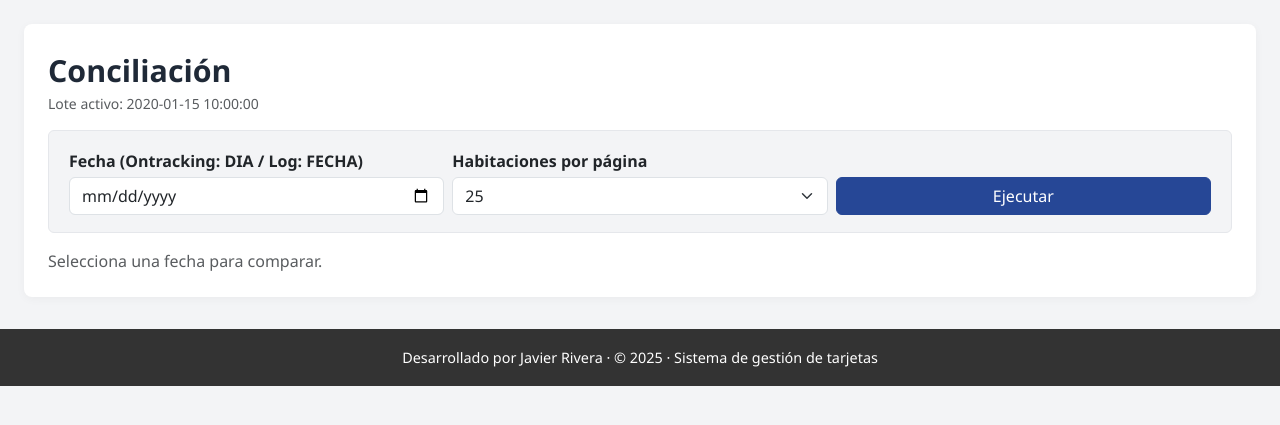
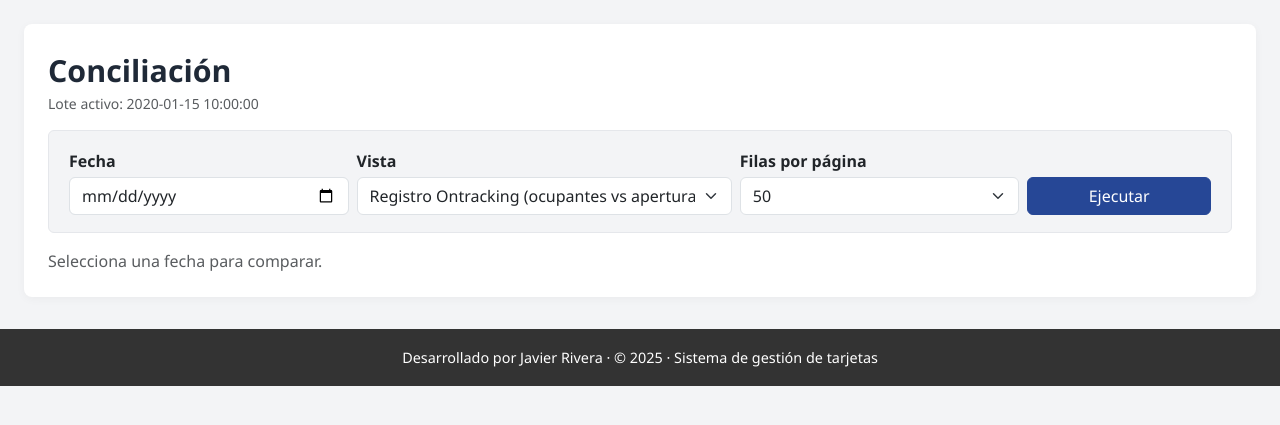
Before and after one commit to Javier-9690/comparativa_censo, a Flask app: page /conciliacion in a window 1280 px wide. Shown: the part 121-546 px from the top of the page. Run offline with Flask 3, Linux system fonts and the light colour scheme; tables that the repository leaves empty hold one stand-in row (values such as "Sample post"); parts of the project's set-up code (start-up, migrations or seed data) failed here and were passed over.

Commit message:
Update conciliacion.html

```diff
--- a/templates/conciliacion.html
+++ b/templates/conciliacion.html
@@ -19,16 +19,27 @@
 
   <div class="filter-card mb-3">
     <form method="get" action="{{ url_for('conciliacion') }}" class="row g-2 align-items-end">
-      <div class="col-12 col-md-4">
-        <label class="form-label fw-semibold mb-1">Fecha (Ontracking: DIA / Log: FECHA)</label>
+      <div class="col-12 col-md-3">
+        <label class="form-label fw-semibold mb-1">Fecha</label>
         <input class="form-control" type="date" name="date" value="{{ date_str or '' }}">
       </div>
 
       <div class="col-12 col-md-4">
-        <label class="form-label fw-semibold mb-1">Habitaciones por página</label>
+        <label class="form-label fw-semibold mb-1">Vista</label>
+        <select class="form-select" name="mode">
+          <option value="ontracking" {% if (mode or '') == 'ontracking' %}selected{% endif %}>
+            Registro Ontracking (ocupantes vs aperturas)
+          </option>
+          <option value="aperturas" {% if (mode or '') == 'aperturas' %}selected{% endif %}>
+            Aperturas (aperturas vs registro Ontracking)
+          </option>
+        </select>
+      </div>
+
+      <div class="col-12 col-md-3">
+        <label class="form-label fw-semibold mb-1">Filas por página</label>
+        {% set pp = per_page or 50 %}
         <select class="form-select" name="per_page">
-          {% set pp = per_page or 25 %}
-          <option value="10"  {% if pp == 10 %}selected{% endif %}>10</option>
           <option value="25"  {% if pp == 25 %}selected{% endif %}>25</option>
           <option value="50"  {% if pp == 50 %}selected{% endif %}>50</option>
           <option value="100" {% if pp == 100 %}selected{% endif %}>100</option>
@@ -36,9 +47,10 @@
         </select>
       </div>
 
-      <div class="col-12 col-md-4 d-flex justify-content-end">
+      <div class="col-12 col-md-2 d-flex justify-content-end">
         <button class="btn btn-primary-custom w-100" type="submit">Ejecutar</button>
       </div>
+
       <input type="hidden" name="page" value="1">
     </form>
   </div>
@@ -47,68 +59,94 @@
     <div class="text-muted">Selecciona una fecha para comparar.</div>
   {% else %}
 
-    <div class="text-muted small mb-2">
-      Página {{ page }} / {{ total_pages }} · {{ total }} habitaciones (Ontracking DIA={{ date_str }})
+    <div class="d-flex flex-wrap gap-2 mb-2">
+      <a class="btn btn-outline-primary btn-sm"
+         href="{{ url_for('conciliacion_export', date=date_str, view='ontracking') }}">
+        Exportar: Registro Ontracking
+      </a>
+
+      <a class="btn btn-outline-primary btn-sm"
+         href="{{ url_for('conciliacion_export', date=date_str, view='aperturas') }}">
+        Exportar: Aperturas
+      </a>
     </div>
 
-    {% if total == 0 %}
-      <div class="text-muted">No hay registros de Ontracking para esa fecha.</div>
-    {% else %}
+    <div class="text-muted small mb-2">
+      Página {{ page }} / {{ total_pages }} · {{ total }} registros
+    </div>
+
     <div class="table-responsive">
       <table class="data-table">
         <thead>
+          {% if mode == 'ontracking' %}
           <tr>
             <th>HAB (Ontracking)</th>
             <th>HAB (Log)</th>
-              <th>Total camas ocupadas</th>
+            <th>Total camas</th>
+            <th>Ocupantes (RUT · Nombre · Cama)</th>
+            <th>Aperturas</th>
+            <th>Estado</th>
+            <th>#</th>
+          </tr>
+          {% else %}
+          <tr>
+            <th>Fecha/Hora</th>
+            <th>Dueño apertura</th>
+            <th>HAB (Log)</th>
+            <th>HAB (Ontracking)</th>
             <th>Ocupantes (Ontracking)</th>
-              <th>Aperturas (Log)</th>
-              <th>ESTADO</th>
-              <th># Logs</th>
+            <th>Total camas</th>
+            <th>Estado</th>
           </tr>
+          {% endif %}
         </thead>
+
         <tbody>
           {% for r in rows %}
+            {% if mode == 'ontracking' %}
               <tr>
-              <td>{{ r.on_room }}</td>
-              <td>{{ r.hk }}</td>
-              <td>{{ r.total_camas }}</td>
+                <td class="mono">{{ r.on_room }}</td>
+                <td class="mono">{{ r.hk }}</td>
+                <td class="mono">{{ r.total_camas }}</td>
 
-              <td style="min-width:320px;">
-                {% if r.occupants and r.occupants|length > 0 %}
-                  <div class="small">
-                    {% for o in r.occupants %}
-                      <div>
-                        <span class="fw-semibold">{{ o.rut }}</span>
-                        · {{ o.nombre }}
-                        {% if o.cama %}<span class="text-muted"> ({{ o.cama }})</span>{% endif %}
-                      </div>
-                    {% endfor %}
-                  </div>
+                <td>
+                  {% if r.ocupantes_text %}
+                    <div class="small">{{ r.ocupantes_text | replace('\n','<br>') | safe }}</div>
                   {% else %}
                     <span class="text-muted">—</span>
                   {% endif %}
                 </td>
 
-              <td style="min-width:360px;">
-                {% if r.logs and r.logs|length > 0 %}
-                  <div class="small">
-                    {% for e in r.logs %}
-                      <div>
-                        <span class="fw-semibold">{{ e.opener }}</span>
-                        — {{ e.fecha_ui }}
-                        {% if e.nro_tarjeta %}<span class="text-muted"> (Tarjeta: {{ e.nro_tarjeta }})</span>{% endif %}
-                      </div>
-                    {% endfor %}
-                  </div>
+                <td>
+                  {% if r.logs_text %}
+                    <div class="small">{{ r.logs_text | replace('\n','<br>') | safe }}</div>
                   {% else %}
                     <span class="text-muted">—</span>
                   {% endif %}
                 </td>
 
                 <td>{{ r.status }}</td>
-              <td>{{ r.log_total }}</td>
+                <td class="mono">{{ r.log_total }}</td>
               </tr>
+            {% else %}
+              <tr>
+                <td class="mono">{{ r.fecha_ui }}</td>
+                <td>{{ r.opener }}</td>
+                <td class="mono">{{ r.hk }}</td>
+                <td class="mono">{{ r.on_room }}</td>
+
+                <td>
+                  {% if r.ocupantes_text %}
+                    <div class="small">{{ r.ocupantes_text | replace('\n','<br>') | safe }}</div>
+                  {% else %}
+                    <span class="text-muted">—</span>
+                  {% endif %}
+                </td>
+
+                <td class="mono">{{ r.total_camas }}</td>
+                <td>{{ r.status }}</td>
+              </tr>
+            {% endif %}
           {% endfor %}
         </tbody>
       </table>
@@ -118,22 +156,22 @@
       <ul class="pagination pagination-sm mb-0">
         <li class="page-item {% if page <= 1 %}disabled{% endif %}">
           <a class="page-link"
-               href="{{ url_for('conciliacion', date=date_str, per_page=per_page, page=page-1) }}">
+             href="{{ url_for('conciliacion', date=date_str, mode=mode, per_page=per_page, page=page-1) }}">
             Anterior
           </a>
         </li>
         <li class="page-item disabled"><span class="page-link">{{ page }}</span></li>
         <li class="page-item {% if page >= total_pages %}disabled{% endif %}">
           <a class="page-link"
-               href="{{ url_for('conciliacion', date=date_str, per_page=per_page, page=page+1) }}">
+             href="{{ url_for('conciliacion', date=date_str, mode=mode, per_page=per_page, page=page+1) }}">
             Siguiente
           </a>
         </li>
       </ul>
     </nav>
-    {% endif %}
 
   {% endif %}
   {% endif %}
+
 </div>
 {% endblock %}
```
Lines whose indentation alone changed are shown as unchanged.
